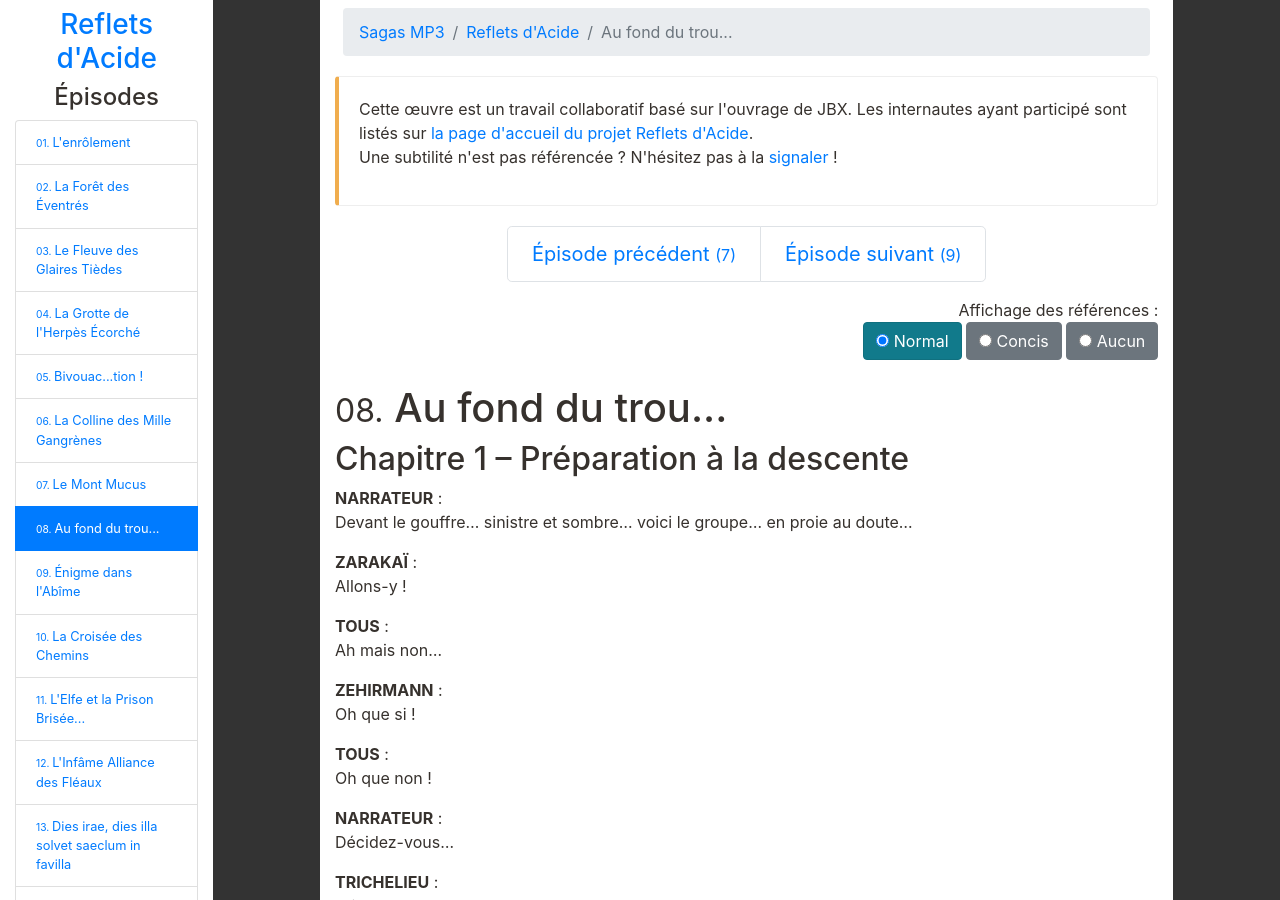
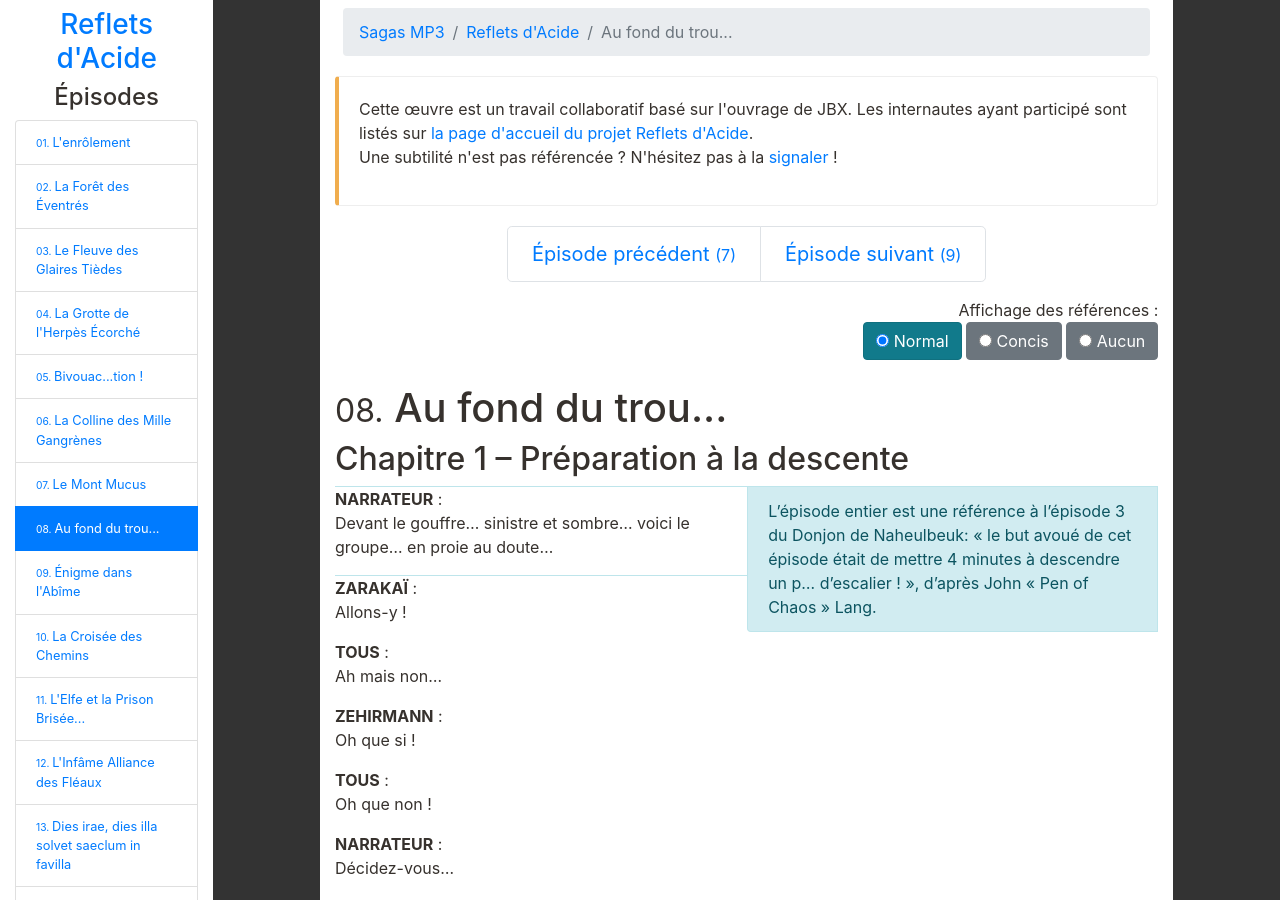
Before and after one commit to Neamar/sagas-mp3, a Jekyll site: the page built from Reflets/Reflets-8.html, in a window 1280 px wide and 900 px high. Built offline with Jekyll 4.4.1, drawn with Linux system fonts in a browser that asks for light colours; comment, search, counter and statistics services are not loaded; some of the changed text lies outside the part shown.

Commit message:
Add reference to Naheulbeuk ep 3 to Reflets-8.html

```diff
--- a/Reflets/Reflets-8.html
+++ b/Reflets/Reflets-8.html
@@ -7,7 +7,7 @@ episode: "08"
 
 Chapitre 1 - Préparation à la descente
 
-NARRATEUR : Devant le gouffre...sinistre et sombre...voici le groupe...en proie au doute...
+NARRATEUR : Devant le gouffre...sinistre et sombre...voici le groupe...en proie au doute... REF: L’épisode entier est une référence à l’épisode 3 du Donjon de Naheulbeuk: « le but avoué de cet épisode était de mettre 4 minutes à descendre un p... d’escalier ! », d’après John « Pen of Chaos » Lang.
 ZARAKAÏ : Allons-y !
 TOUS : Ah mais non...
 ZEHIRMANN : Oh que si !
@@ -415,7 +415,7 @@ ZARAKAÏ : Té ! le clerc est dans les choux...JDM:Mauvaise utilisation de l'exp
 ZEHIRMANN : je suis tout englué...l'acide est en train de me brûler...REF:Les plantes carnivores piègent leurs proies de la même manière. Celles-ci sont «engluées», puis «brûlées» par des substances équivalentes à de l'acide.
 WRANDRALL : que...peut-on faire pour t'aider ?
 ZEHIRMANN : rien...seul le feu peut m'en débarrasser...il me faut donc m'immoler...
-ENORIEL : (zaaaahrhamalian !)Quelle vision infernale...je sens que je défaille...(dans les pommes)REF:Peut être peut-on voir ici une référence au donjon de Naheulbeuk, et à la célèbre chanson *elfe farci et troll farceur*...
+ENORIEL : (zaaaahrhamalian !)Quelle vision infernale...je sens que je défaille...(dans les pommes)REF:Peut être peut-on voir ici une référence au donjon de Naheulbeuk, et à la célèbre chanson *Troll farceur et Elfe farci*...
 ZARAKAÏ : Eh éh ! La tafiole est dans les pommes...JDM:Peut-être une référence à la chanson "Troll farceur et Elfe farci" du Naheulband.
 WRANDRALL : ces vapeurs, cette odeur c'est...insuppor...(dans les pommes)
 ZARAKAÏ : Le guerrier est parti sucrer les fraises...JDM:Mauvaise utilisation de l'expression...elle désigne normalement une personne atteinte d'une maladie dégénérative tristement connue entraînant des tremblements incontrôlables (tout comme le ferait une personne qui secoue un sucrier au-dessus d'un bol de fraises)
```
